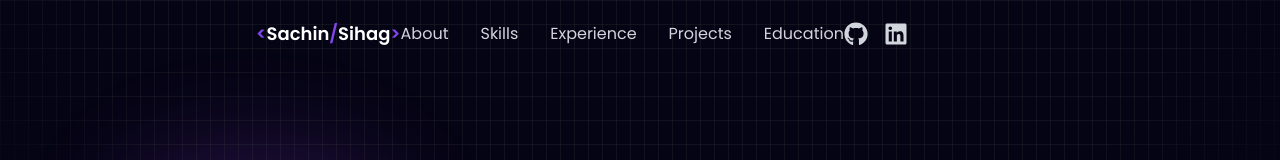
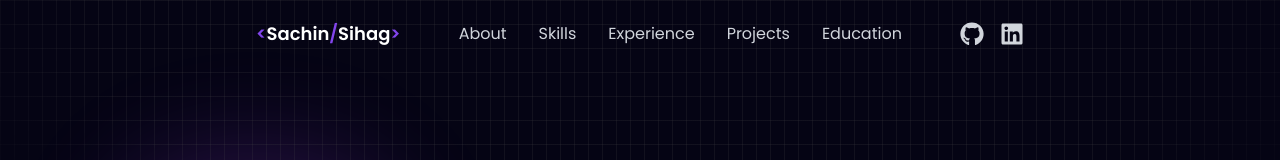
Before and after one commit to SachinSihag1407/Sachin-Portfolio, a React (Vite) app: page / in a window 1280 px wide. Shown: the top 160 px of the page. Built offline with nearby package versions, Linux system fonts and the light colour scheme.

Commit message:
fix navbar

```diff
--- a/src/components/Navbar/Navbar.jsx
+++ b/src/components/Navbar/Navbar.jsx
@@ -42,7 +42,7 @@
     isScrolled ? "bg-[#050414] bg-opacity-50 backdrop-blur-md shadow-md" : "bg-transparent"
       }`}
     >
-      <div className="text-white py-5 flex justify-start items-center">
+      <div className="text-white py-5 flex justify-between items-center">
         {/* Logo */}
         <div className="text-lg font-semibold cursor-pointer">
           <span className="text-[#8245ec]">&lt;</span>
```
